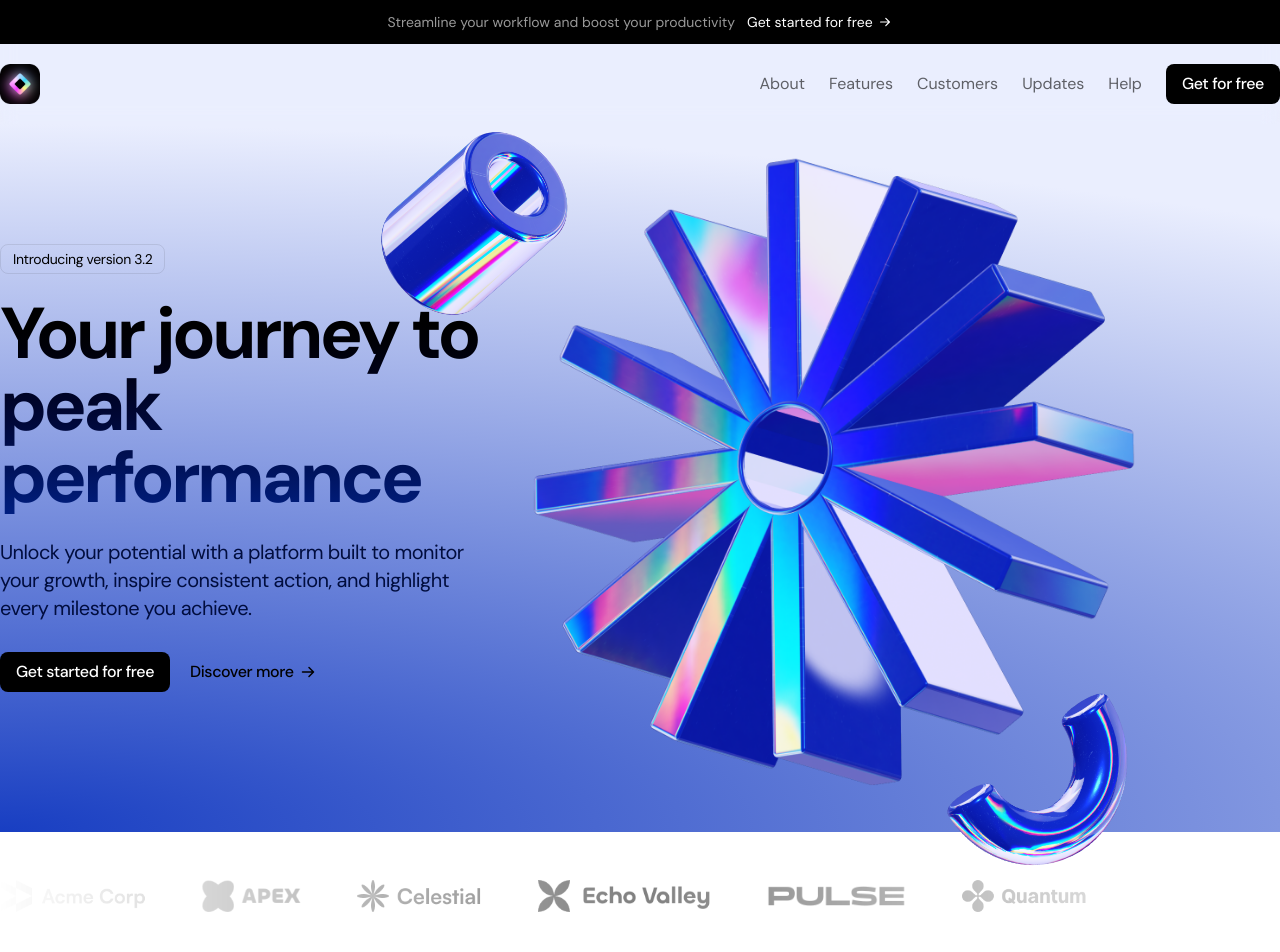
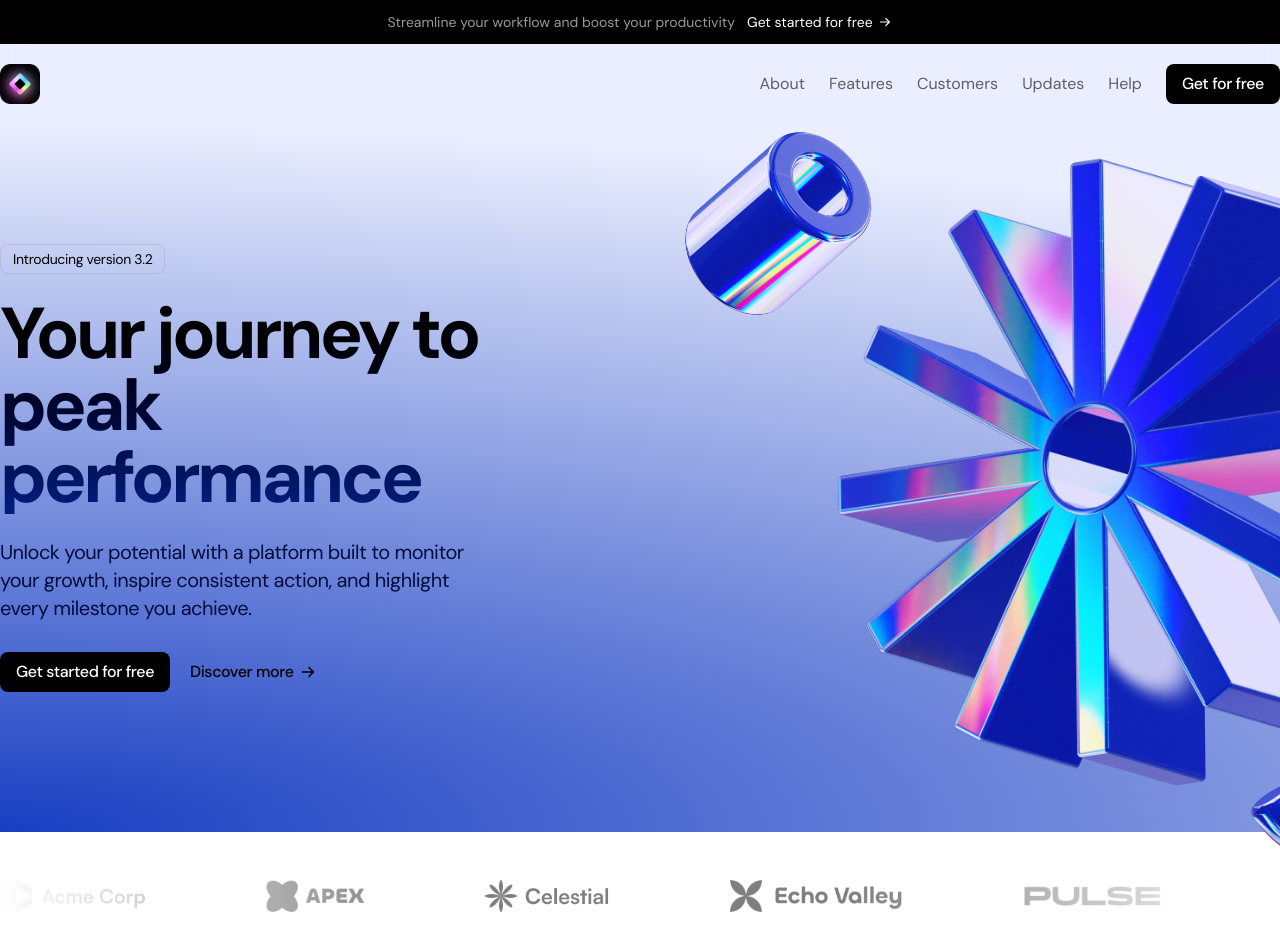
Before and after one commit to Darasimi010/saas-product-landing-page, a Next.js app: page / in a window 1280 px wide. Shown: the top 952 px of the page. Built offline with nearby package versions, Linux system fonts and the light colour scheme.

Commit message:
fixed styling issue, where the sections were not centered and the hero section was disproportionate to the other sections

```diff
--- a/src/sections/CallToAction.tsx
+++ b/src/sections/CallToAction.tsx
@@ -6,7 +6,7 @@ import Image from "next/image";
 export const CallToAction = () => {
   return (
     <section className="bg-gradient-to-b from-white to-[#D2DCFF] py-24 overflow-x-clip">
-      <div className="container">
+      <div className="container mx-auto">
         <div className="section-heading relative">
           <h2 className="section-title">Sign up for free today</h2>
           <p className="section-description mt-5">
--- a/src/sections/Footer.tsx
+++ b/src/sections/Footer.tsx
@@ -9,7 +9,7 @@ import SocialYoutube from "@/icons/SocialYoutube";
 export const Footer = () => {
   return (
     <footer className="bg-black text-[#BCBCBC] text-sm py-10 text-center">
-      <div className="container">
+      <div className="container mx-auto">
         <div className="inline-flex relative before:content-[''] before:w-full before:top-2 before:bottom-0 before:blur before:bg-[linear-gradient(to_right,#F87BFF,#FB92CF,#FFDD98,#C2F0B1,#2FD8FE)] before:absolute">
           <Image
             src={logoImage}
--- a/src/sections/Hero.tsx
+++ b/src/sections/Hero.tsx
@@ -7,9 +7,9 @@ import Image from "next/image";
 export const Hero = () => {
   return (
     <section className="pt-8 pb-20 md:pt-5 md:pb-10 bg-[radial-gradient(ellipse_200%_100%_at_bottom_left,#183EC2,#EAEEFE_100%)] overflow-x-clip">
-      <div className="container">
-        <div className="md:flex items-center gap-4">
-          <div className="md:w-[478px]">
+      <div className="container mx-auto">
+        <div className="md:flex items-center lg:gap-80">
+          <div className="md:w-[478px] lg:min-w-md">
             <div className="tag">Introducing version 3.2</div>
             <h1 className="text-5xl md:text-7xl font-bold tracking-tighter bg-gradient-to-b from-black to-[#001E80] text-transparent bg-clip-text mt-6">
               Your journey to peak performance
--- a/src/sections/LogoTicker.tsx
+++ b/src/sections/LogoTicker.tsx
@@ -9,9 +9,9 @@ import Image from "next/image";
 export const LogoTicker = () => {
   return (
     <div className="py-8 md:py-12 bg-white">
-      <div className="container">
-        <div className="flex overflow-hidden [mask-image:linear-gradient(to_right,transparent,black,transparent)]">
-          <div className="flex gap-14 flex-none">
+      <div className="container mx-auto">
+        <div className="flex overflow-hidden [mask-image:linear-gradient(to_right,transparent,black,black,transparent)]">
+          <div className="flex gap-30 flex-none">
             <Image
               src={acmeLogo}
               alt="Acme Logo"
--- a/src/sections/Pricing.tsx
+++ b/src/sections/Pricing.tsx
@@ -56,7 +56,7 @@ const pricingTiers = [
 export const Pricing = () => {
   return (
     <section className="py-24 bg-white">
-      <div className="container">
+      <div className="container mx-auto">
         <div className="section-heading">
           <h2 className="section-title">Pricing</h2>
           <p className="section-description mt-5">
--- a/src/sections/ProductShowcase.tsx
+++ b/src/sections/ProductShowcase.tsx
@@ -6,7 +6,7 @@ import Image from "next/image";
 export const ProductShowcase = () => {
   return (
     <section className="bg-gradient-to-b from-[#FFFFFF] to-[#D2DCFF] py-24 overflow-x-clip">
-      <div className="container">
+      <div className="container mx-auto">
         <div className="section-heading">
           <div className="flex justify-center">
             <div className="tag">Unlock your full potential</div>
--- a/src/sections/Testimonials.tsx
+++ b/src/sections/Testimonials.tsx
@@ -127,7 +127,7 @@ const TestimonialsColumns = (props: {
 export const Testimonials = () => {
   return (
     <section className="bg-white">
-      <div className="container">
+      <div className="container mx-auto">
         <div className="section-heading">
           <div className="flex justify-center">
             <div className="tag">Testimonials</div>
--- a/src/sections/TheHeader.tsx
+++ b/src/sections/TheHeader.tsx
@@ -14,7 +14,7 @@ export const Header = () => {
         </div>
       </div>
       <div className="py-5">
-        <div className="container">
+        <div className="container mx-auto">
           <div className="flex items-center justify-between">
             <Image src={LogoIcon} alt="Saas Logo" height={40} width={40} />
             <MenuIcon className="h-5 w-5 md:hidden" />
```
